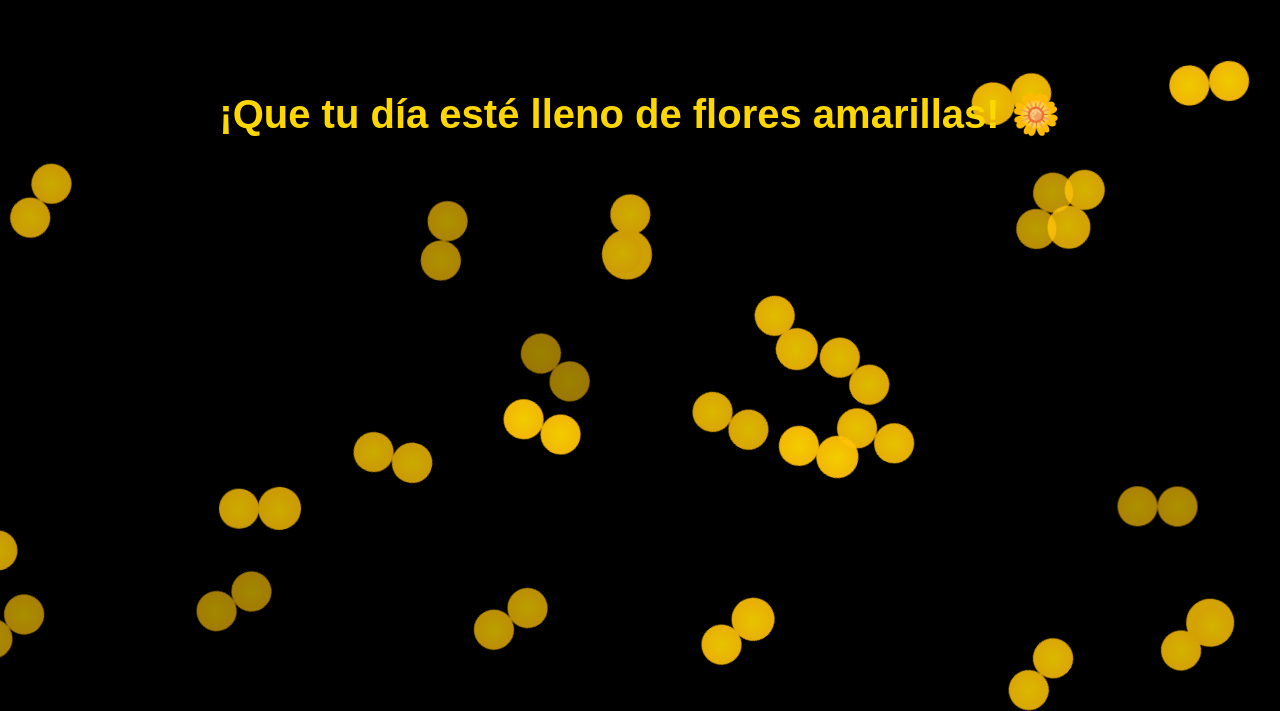
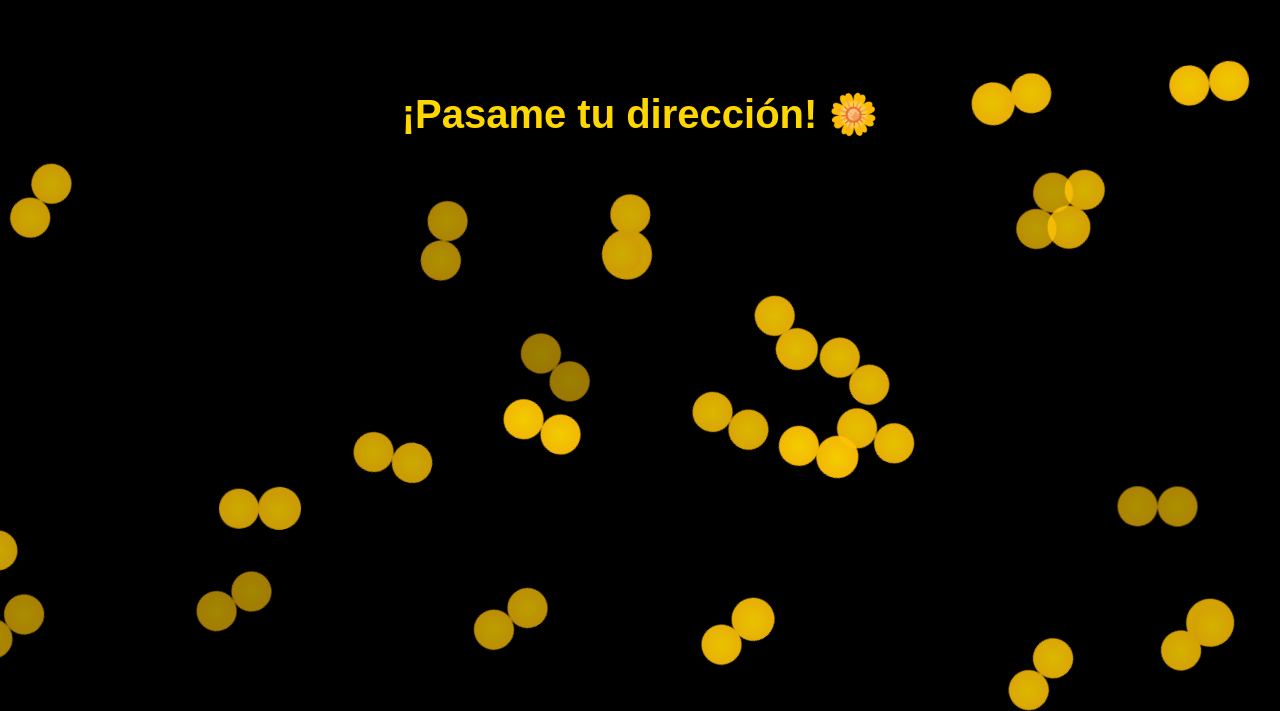
Before and after one commit to joysal25-creator/flores, a plain HTML site: page index.html in a window 1280 px wide. Shown: the part 286-997 px from the top of the page. Drawn offline with Linux system fonts and the light colour scheme.

Commit message:
Update index.html

```diff
--- a/index.html
+++ b/index.html
@@ -65,7 +65,7 @@
 </head>
 <body>
 
-<h1>¡Que tu día esté lleno de flores amarillas! 🌼</h1>
+<h1>¡Pasame tu dirección! 🌼</h1>
 
 <script>
   // Crear 25 flores con posiciones, tamaños y duraciones aleatorias
```
